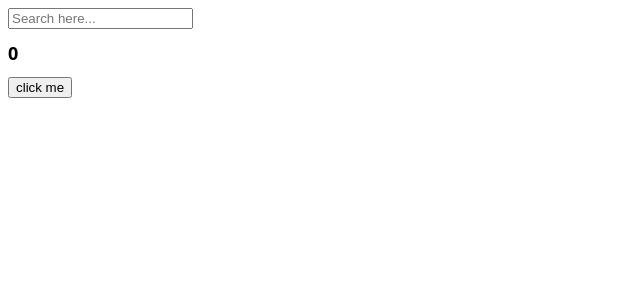
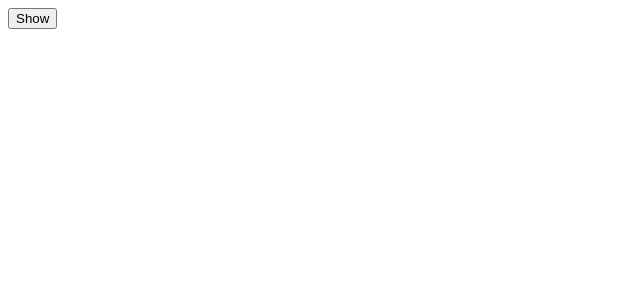
Before and after one commit to bion0625/react, a React (Create React App) app: page / in a window 1280 px wide. Shown: the top 300 px of the page, without its empty margins (0-640 px from the left). Built offline with nearby package versions, Linux system fonts and the light colour scheme.

Commit message:
useEffect cleanup function

```diff
--- a/src/App.js
+++ b/src/App.js
@@ -1,34 +1,26 @@
-import Button from "./Button";
-import styles from "./App.module.css";
 import { useEffect, useState } from "react";
 
+function Hello(){
+  useEffect(() => {
+    console.log("created :)");
+    return () => console.log("bye :(");
+  }, []);
+  /* useEffect(function(){
+    console.log("created :)");
+    return function(){
+      console.log("bye :(");
+    }
+  },[]); */
+  return<h1>Hello</h1>
+}
+
 function App() {
-  const [counter, setCounter] = useState(0);
-  const [keyword, setKeyword] = useState("");
-  const onClick = () => setCounter((prev) => prev+1);
-  const onChange = (event) => setKeyword(event.target.value);
-  useEffect(() => console.log('I run only once.'), []);
-  useEffect(() => {
-    console.log("I run when 'keyword' changes.");
-  }, [keyword]);
-  useEffect(() => {
-    console.log("I run when 'counter' changes.");
-  }, [counter]);
-  useEffect(() => {
-    console.log("I run when 'keyword' & 'counter' changes.");
-  },[keyword, counter]);
-  return (
-  <div>
-    <input
-      value={keyword}
-      onChange={onChange}
-      type="text"
-      placeholder="Search here..."
-    />
-    <h1 className={styles.title}>{counter}</h1>
-    <button onClick={onClick}>click me</button>
-  </div>
-  );
+  const [showing, setShowing] = useState(false);
+  const onClick = () => setShowing((prev) => !prev);
+  return<div>
+    {showing ? <Hello /> : null}
+    <button onClick={onClick}>{showing ? "Hide" : "Show"}</button>
+  </div>;
 }
 
 export default App;
```
